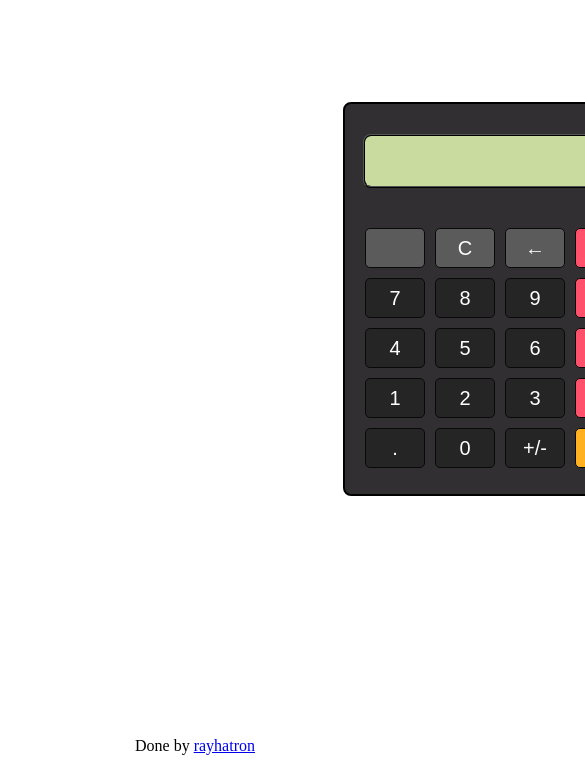
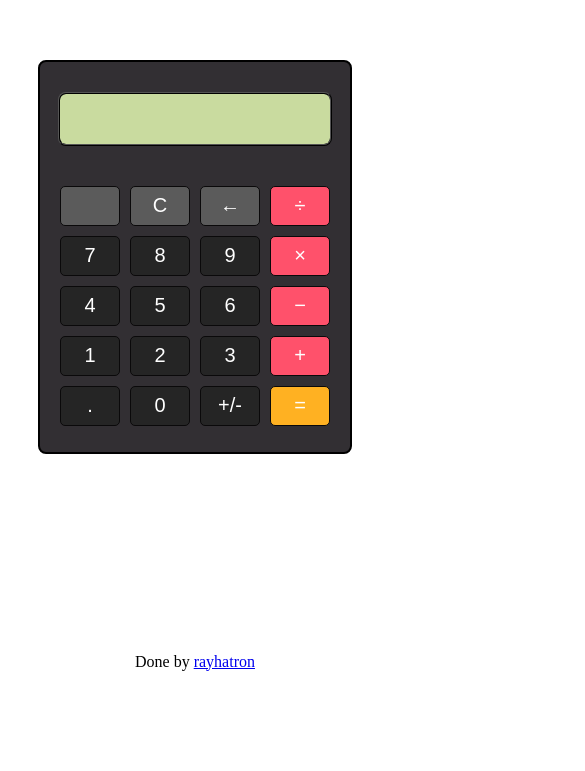
Before and after one commit to Rayhatron/JS-calculator, a plain HTML site: page index.html in a window 390 px wide. Shown: the part 123-894 px from the top of the page, 585 px wide, since content can reach past the window. After the commit the page ends 844 px from the top, so only its background shows below. Drawn offline with nearby package versions, Linux system fonts and the light colour scheme.

Commit message:
Made project more mobile friendly

```diff
--- a/index.html
+++ b/index.html
@@ -2,6 +2,7 @@
 <html>
   <head>
     <meta charset="utf-8">
+    <meta http-equiv="X-UA-Compatible" content="IE=edge">
     <meta name="viewport" content="width=device-width, initial-scale=1">
     <title>JS Calculator</title>
 
@@ -9,6 +10,12 @@
     <link rel="stylesheet" href="style.css">
     <script src="https://ajax.googleapis.com/ajax/libs/jquery/1.8.0/jquery.min.js"></script>
 
+     <!-- HTML5 shim and Respond.js for IE8 support of HTML5 elements and media queries -->
+    <!-- WARNING: Respond.js doesn't work if you view the page via file:// -->
+    <!--[if lt IE 9]>
+      <script src="https://oss.maxcdn.com/html5shiv/3.7.3/html5shiv.min.js"></script>
+      <script src="https://oss.maxcdn.com/respond/1.4.2/respond.min.js"></script>
+    <![endif]-->
   </head>
   <body>
     <div id="myContainer">
--- a/style.css
+++ b/style.css
@@ -79,3 +79,12 @@ body{
 #buttons .erases{
   background-color: #5B5B5B;
 }
+
+
+@media only screen and (max-width: 1000px){
+  div#myContainer {
+    width: 100vw;
+    height: 90vh;
+  }
+
+}
```
